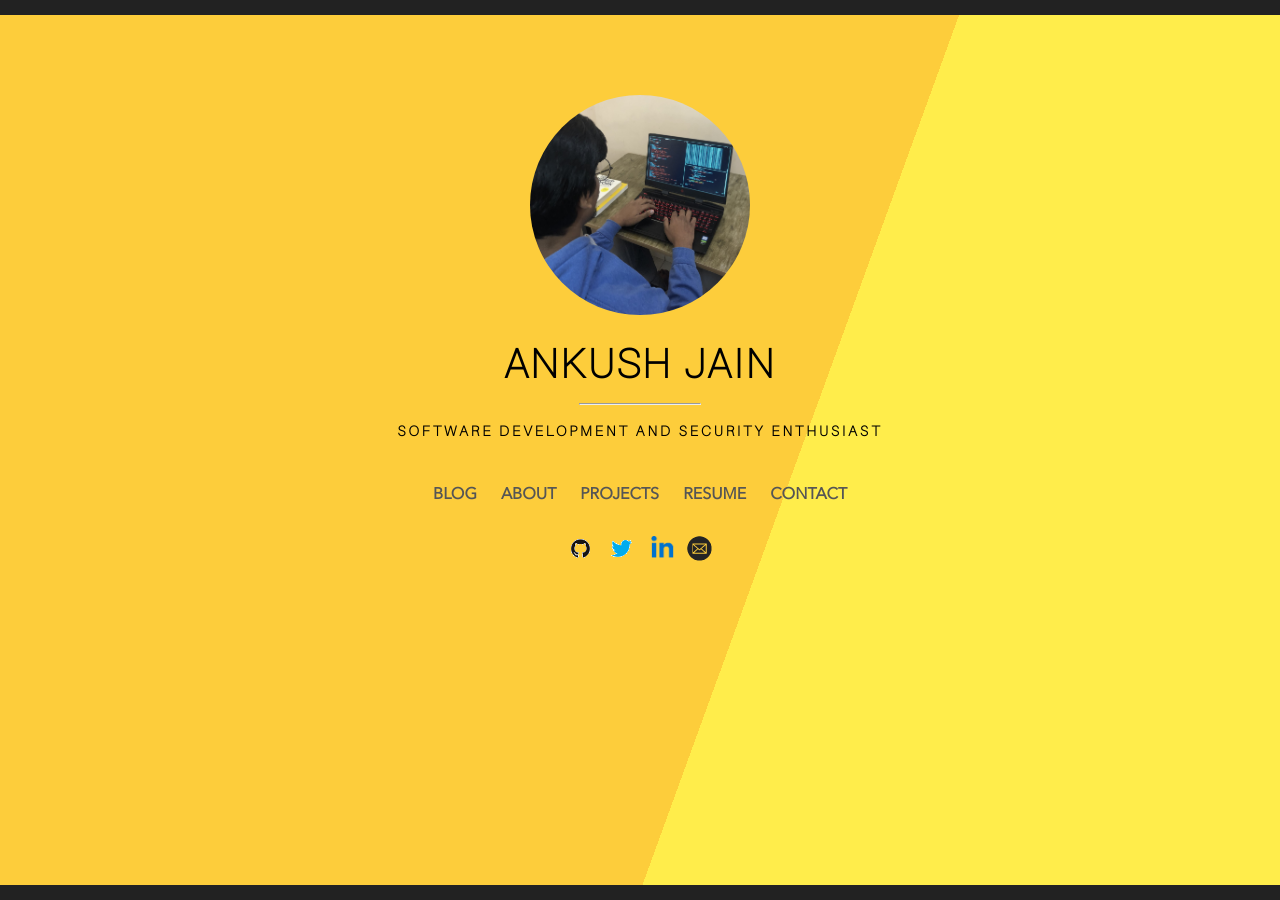
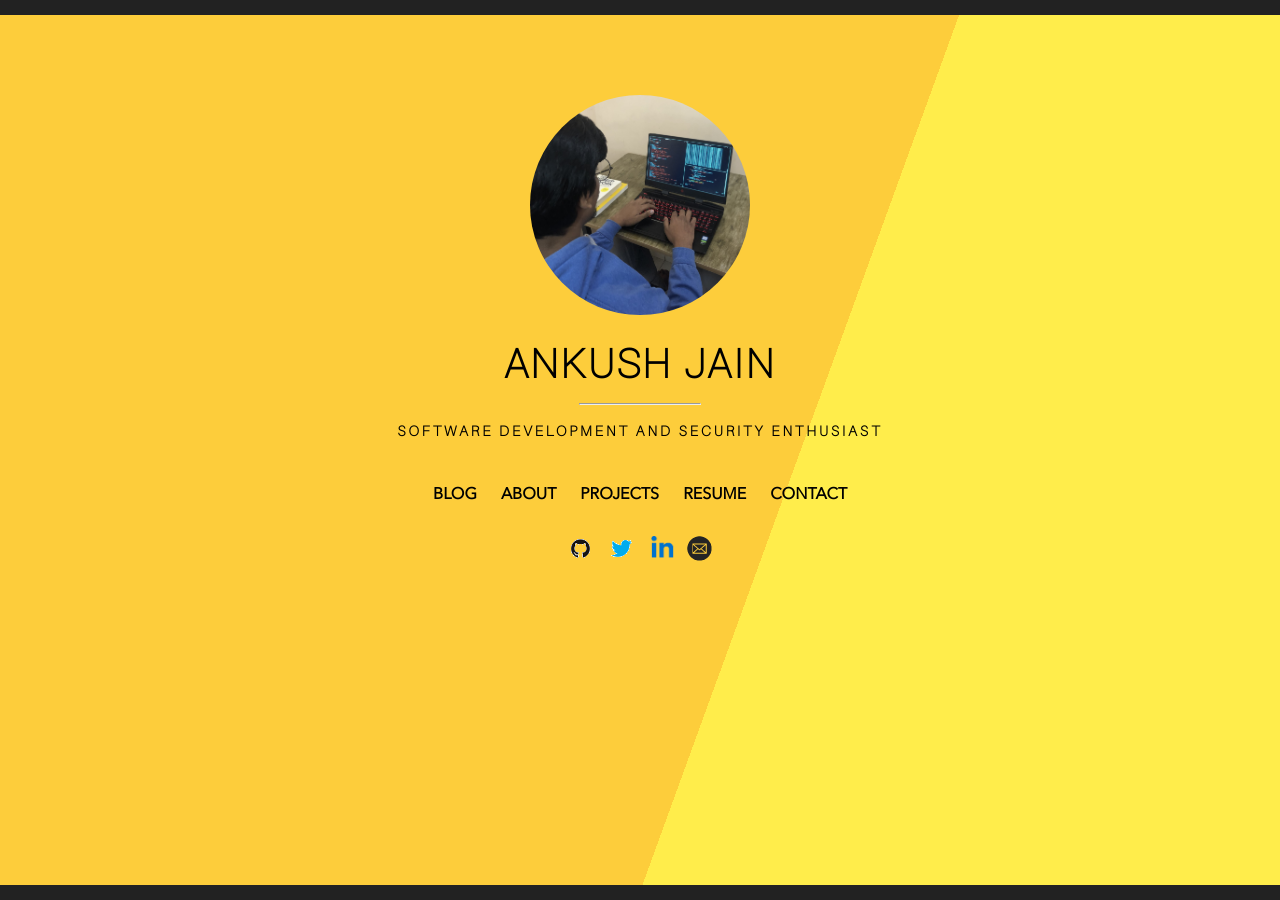
Before and after one commit to 49ku5h/MY-WEBSITE, a Jekyll site: the page built from index.html, in a window 1280 px wide. Built offline with Jekyll 4.4.1, drawn with Linux system fonts in a browser that asks for light colours; nearby versions of some CDN libraries.

Commit message:
Update main.css

```diff
--- a/assets/css/main.css
+++ b/assets/css/main.css
@@ -71,7 +71,7 @@ body {
 #profile-links .home-links {
   font-family: 'AvenirNext-Regular', sans-serif;
   padding: 10px;
-  color: #555;
+  color:#000000;
  font-weight:bold;
   -webkit-transition: all 0.2s ease-in;
   -moz-transition: all 0.2s ease-in;
```
